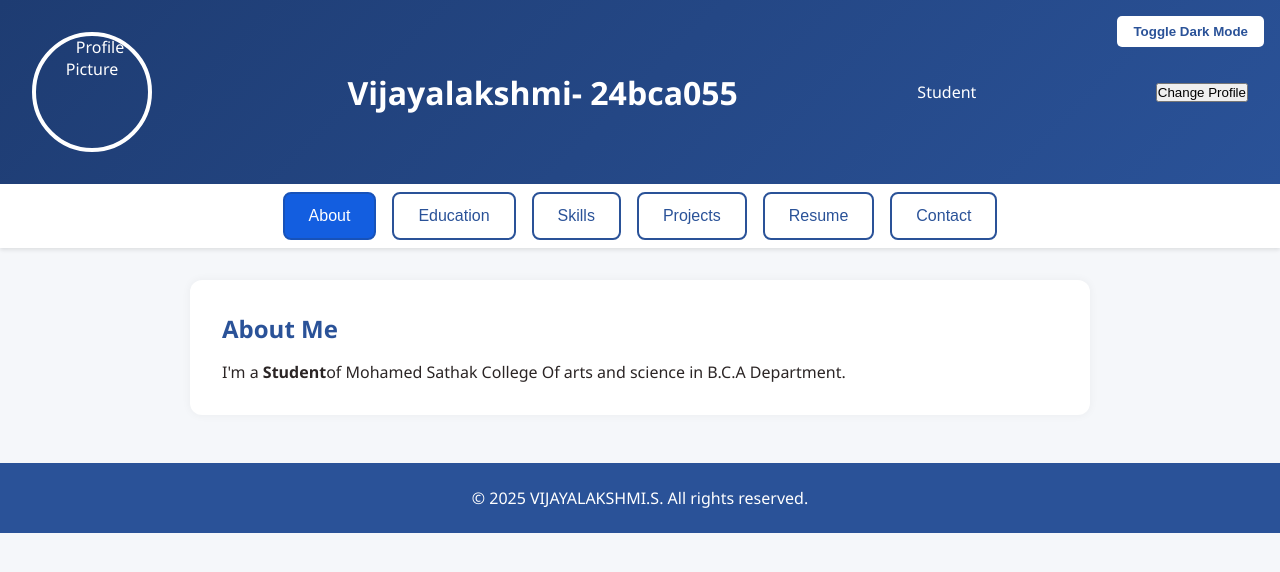
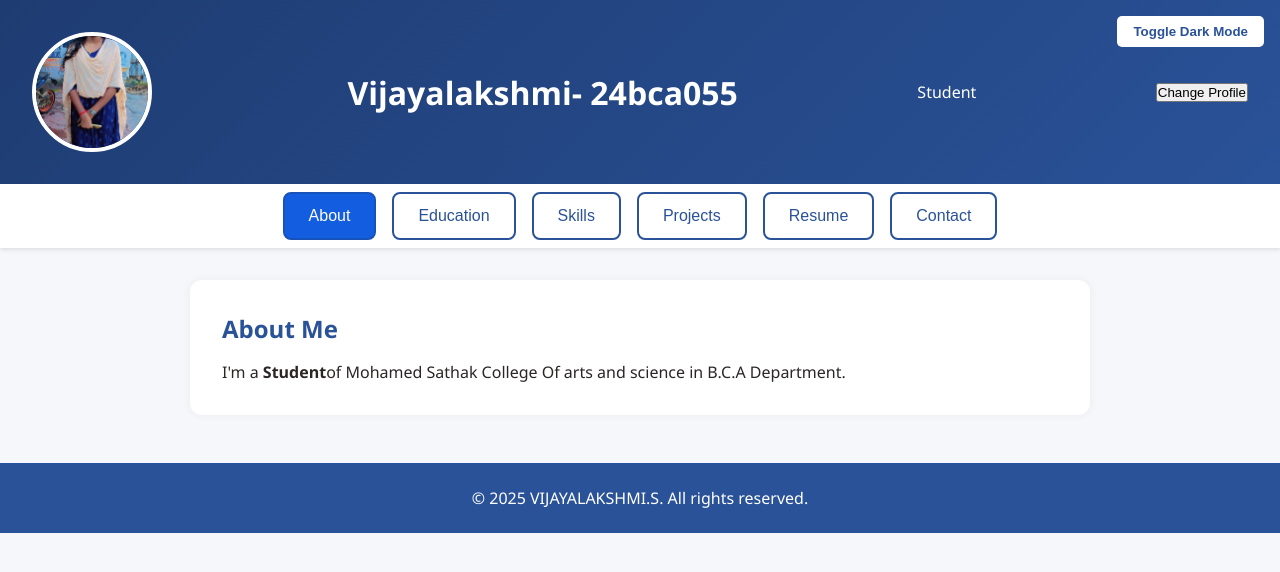
Before and after one commit to 24bca055-debug/vijayalakshmi-s, a plain HTML site: page index.html in a window 1280 px wide. Drawn offline with Linux system fonts and the light colour scheme.

Commit message:
Update index.html

```diff
--- a/index.html
+++ b/index.html
@@ -198,7 +198,7 @@
 <body>
 <header style="display: flex; flex-direction: row; align-items: center; justify-content: space-between; padding: 2rem">
   <button class="dark-toggle" onclick="toggleDarkMode()">Toggle Dark Mode</button>
-  <img src="VIJALAKSHMI" alt="Profile Picture" class="profile-picture" id="profileImage" style="margin: 0 1rem 0 0; align-self: flex-start;">
+  <img src="1000011722.jpg" alt="Profile Picture" class="profile-picture" id="profileImage" style="margin: 0 1rem 0 0; align-self: flex-start;">
   <div style="text-align: left;">
     <h1>Vijayalakshmi- 24bca055</h1>
 
```
